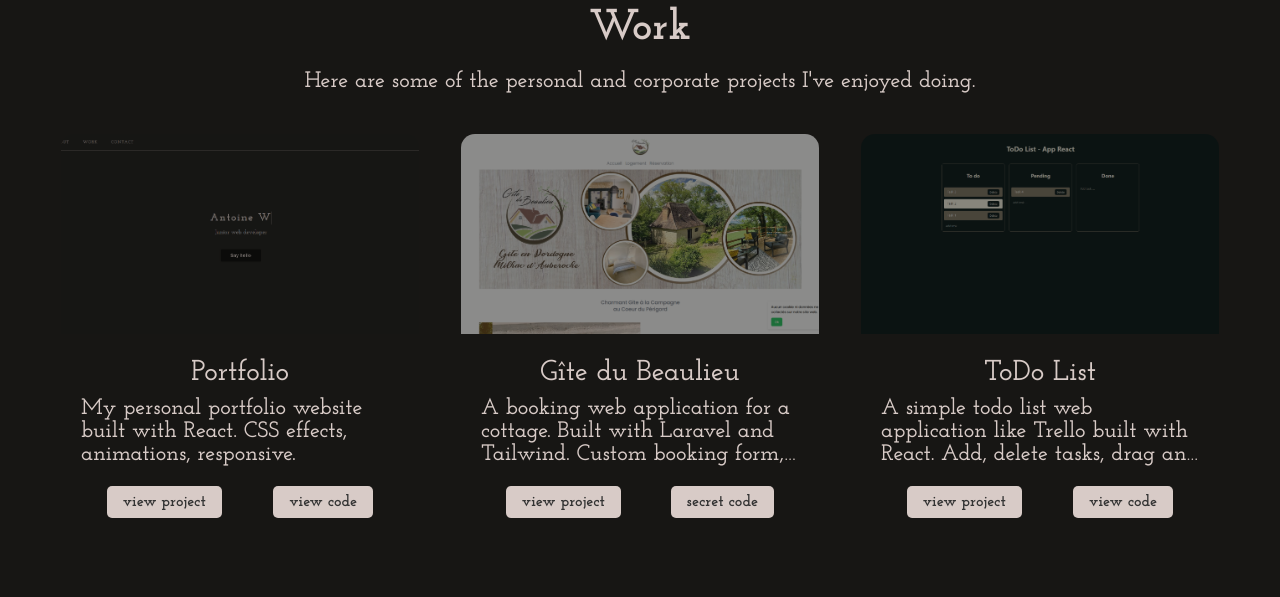
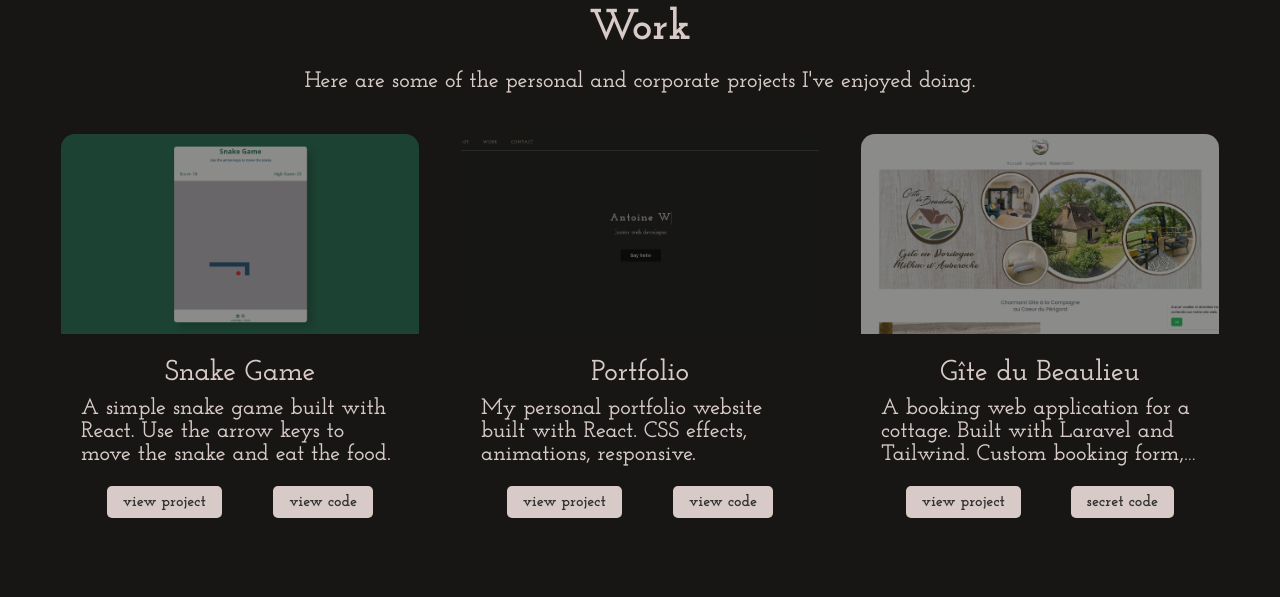
Before and after one commit to AntoineWtz/portfolio, a React (Create React App) app: page / in a window 1280 px wide. Shown: the part 1400-1997 px from the top of the page. Built offline with nearby package versions, Linux system fonts and the light colour scheme.

Commit message:
add snake game project

```diff
--- a/src/components/Projects.js
+++ b/src/components/Projects.js
@@ -3,6 +3,8 @@
 import React from 'react';
 import { useState } from 'react';
 import ProjectCard from './ProjectCard';
+
+import snake from '../img/img-project/snake-game.png';
 import portfolio from '../img/img-project/portfolio.png';
 import beaulieu from '../img/img-project/gite-beaulieu.png';
 import beecloon from '../img/img-project/beecloon.png';
@@ -20,6 +22,14 @@ const Projects = () => {
   const projects = [
     {
       id: 1,
+      title: 'Snake Game',
+      description: 'A simple snake game built with React. Use the arrow keys to move the snake and eat the food.',
+      imageUrl: snake,
+      projectLink: 'https://antoinewtz.github.io/snake-game/',
+      codeLink: 'https://github.com/AntoineWtz/snake-game'
+    },
+    {
+      id: 2,
       title: 'Portfolio',
       description: 'My personal portfolio website built with React. CSS effects, animations, responsive.',
       imageUrl: portfolio,
@@ -27,14 +37,14 @@ const Projects = () => {
       codeLink: 'https://github.com/AntoineWtz/portfolio-react'
     },
     {
-      id: 2,
+      id: 3,
       title: 'Gîte du Beaulieu',
       description: 'A booking web application for a cottage. Built with Laravel and Tailwind. Custom booking form, calendar, admin panel.',
       imageUrl: beaulieu,
       projectLink: 'https://www.gitedubeaulieu.fr/'
     },
     {
-      id: 3,
+      id: 4,
       title: 'ToDo List',
       description: 'A simple todo list web application like Trello built with React. Add, delete tasks, drag and drop.',
       imageUrl: todolist,
@@ -42,28 +52,28 @@ const Projects = () => {
       codeLink: 'https://github.com/AntoineWtz/todolist-react'
     },
     {
-      id: 4,
+      id: 5,
       title: 'Bee Cloon',
       description: 'An e-commerce web application built with PHP and Wordpres. Pack building feature, click and collect.',
       imageUrl: beecloon,
       projectLink: 'https://beecloon.crowdaa.net/'
     },
     {
-      id: 5,
+      id: 6,
       title: 'Maison Ayele',
       description: 'Fixing out of stock issues on the website and adding new features. Built with PHP and Wordpress.',
       imageUrl: maison_ayele,
       projectLink: 'https://maisonayele.com/'
     },
     {
-      id: 6,
+      id: 7,
       title: 'Systemik RH - HR',
       description: 'A web-based management and training application for human resources. Some CSS and JS frontend.',
       imageUrl: systemik,
       projectLink: 'https://systemik-rh.fr/'
     },
     {
-      id: 7,
+      id: 8,
       title: 'Quiz App',
       description: 'Quiz App built with Angular, TriviaDB API and friends @asutorizu @cpck & @gawele',
       imageUrl: quiz,
@@ -71,7 +81,7 @@ const Projects = () => {
       codeLink: 'https://github.com/AntoineWtz/quiz-app'
     },
     {
-      id: 8,
+      id: 9,
       title: 'Opus Musiques',
       description: 'Web media for music lovers. Built with Laravel and Tailwind. Backend management, user authentication.',
       imageUrl: opus,
```
Also changed, not shown: src/img/img-project/snake-game.png (added).
